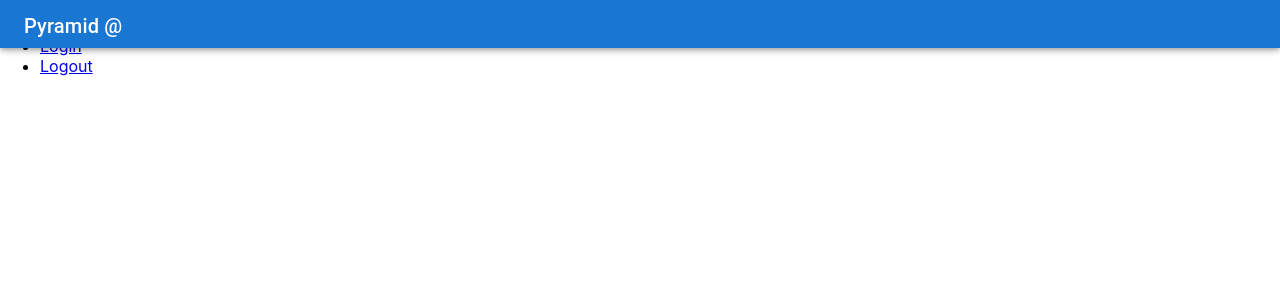
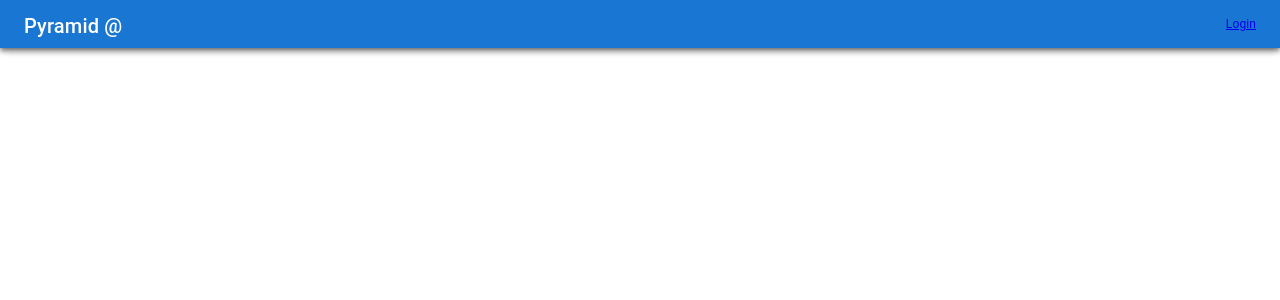
Before and after one commit to javierMarquezDev/frontend, a React (Create React App) app: page / in a window 1280 px wide. Shown: the top 300 px of the page. Built offline with nearby package versions, Linux system fonts and the light colour scheme.

Commit message:
Routing a medias

```diff
--- a/src/App.js
+++ b/src/App.js
@@ -146,40 +146,6 @@ class TaskSet extends React.Component{
 
 function App() {
 
-  localStorage.setItem("token",null);
-  localStorage.setItem("usuario",null);
-
-  return(
-  <Router>
-     <div>
-        <ul>
-          <li>
-            <Link to="/">Home</Link>
-          </li>
-          <li>
-            <Link to="/login">Login</Link>
-          </li>
-          <li>
-            <Link to="/login" onClick={LogoutHandler}>Logout</Link>
-          </li>
-        </ul>
-
-        <Routes>
-          <Route path="/login" element={<LoginForm />}/>
-          <Route path="/" element={<Main />}/>
-        </Routes>
-      </div>
-    </Router>
-  );
-
-}
-
-
-
-
-
-function Main() {
-    //Fetch posts from group
   if(localStorage.getItem("token")!="null"){
     fetch("http://localhost:8080/api/noticias/79934734B/1",{mode:'cors',
     headers:{
@@ -219,6 +185,76 @@ function Main() {
       container.replaceChild(temp.querySelector("#profile"), document.getElementById("profile"));
     });
   }
+
+  return(
+     <div>
+        <ul>
+          <li>
+            <Link to="/login" onClick={LogoutHandler}>Logout</Link>
+          </li>
+        </ul>
+
+        <Routes>
+          <Route path="/login" element={<LoginForm />}/>
+          <Route path="/" element={<Main />}/>
+        </Routes>
+
+        <div className="App">
+          <Grid container spacing={2} sx={{ml:0.1}}>
+
+            <Grid item xs={12}>
+
+              <Box sx={{ flexGrow: 1 }}>
+                <AppBar position="fixed">
+                  <Toolbar variant="dense" id="toolbar" >
+
+
+                      <Typography display={{xs:'flex'}} sx={{mr:2,mt:0.5}} variant="h6" color="inherit" component="div">
+                        <Link to="/" style={{textDecoration:"none", color:"white"}}>
+                          Pyramid @
+                        </Link>
+                      </Typography>
+
+
+                    <Box sx={{ flexGrow: 1 }} />
+
+                    <Box sx={{p:"0",m:"0"}} id="profile">
+                      <Typography spacing={0.2} alignItems="flex-end" sx={{fontSize:12}}>
+                        <Link to="/login">
+                          Login
+                        </Link>
+                      </Typography>
+                    </Box>
+
+
+                  </Toolbar>
+                </AppBar>
+              </Box>
+
+            </Grid>
+
+            <Grid item xs={8} id="posts" sx={{mt:"50px"}}>
+
+            </Grid>
+
+            <Grid item xs={4} id="taskContainer">
+
+            </Grid>
+
+          </Grid>
+        </div>
+      </div>
+  );
+
+}
+
+
+
+
+
+function Main() {
+    //Fetch posts from group
+
 
   return (
     <div className="App">
--- a/src/index.js
+++ b/src/index.js
@@ -4,13 +4,19 @@ import './index.css';
 import App from './App';
 import reportWebVitals from './reportWebVitals';
 import Button from '@mui/material/Button';
+import {
+  BrowserRouter}
+  from "react-router-dom";
+
+localStorage.setItem("token",null);
+localStorage.setItem("usuario",null);
 
 ReactDOM.render(
-  <React.StrictMode>
+  <BrowserRouter>
     <App>
-      <Button> Hello World</Button>
+
     </App>
-  </React.StrictMode>,
+  </BrowserRouter>,
   document.getElementById('root')
 );
 
```
